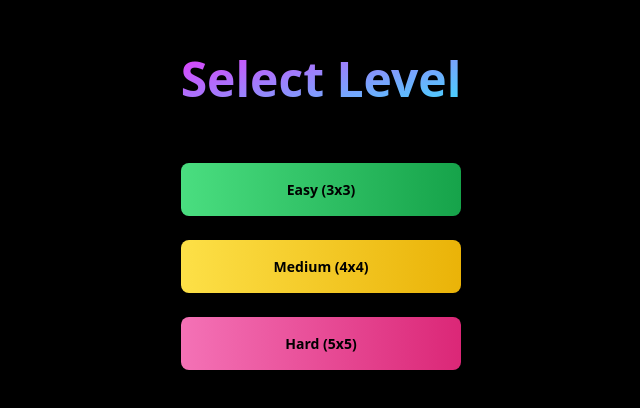
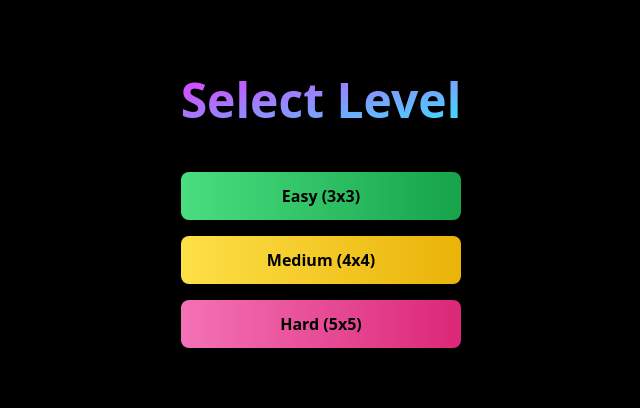
Before and after one commit to vivekfcode51/Tic-Tac-Toe, a React (Vite) app: page / in a window 1280 px wide. Shown: the part 188-596 px from the top of the page, without its empty margins (319-959 px from the left). Built offline with nearby package versions, Linux system fonts and the light colour scheme.

Commit message:
modify all components

```diff
--- a/src/components/GameBoard.jsx
+++ b/src/components/GameBoard.jsx
@@ -165,7 +165,7 @@ const GameBoard = ({ selectedLevel }) => {
       : "grid-cols-3";
 
   return (
-    <div className="min-h-screen flex flex-col justify-between items-center bg-gradient-to-br from-[#0f0c29] via-[#302b63] to-[#24243e] px-4 pt-6 pb-4 relative">
+    <div className="min-h-screen max-h-screen overflow-y-auto flex flex-col items-center bg-gradient-to-br from-[#0f0c29] via-[#302b63] to-[#24243e] px-4 pt-4 pb-2">
       <h1 className="bg-gradient-to-br from-[#667eea] to-[#00f2fe] bg-clip-text text-transparent font-bold text-4xl sm:text-5xl mb-6 text-center">
         TIC-TAC-TOE
       </h1>
@@ -227,7 +227,7 @@ const GameBoard = ({ selectedLevel }) => {
       </div>
 
       {/* Bottom Buttons Row */}
-      <div className="w-full px-4 mt-6 flex flex-col gap-4">
+      <div className="w-full px-4 mt-4 flex flex-col gap-3">
         {/* Top Row: Left and Right Aligned Toggles */}
         <div className="w-full flex justify-between items-start">
           {/* Sound Toggle - Left Aligned */}
@@ -271,7 +271,7 @@ const GameBoard = ({ selectedLevel }) => {
         </div>
 
         {/* Bottom Row: Clear Score Button - Centered */}
-        <div className="w-full flex justify-center">
+        <div className="w-full flex justify-center mb-4">
           <button
             onClick={clearScore}
             className="flex items-center gap-2 px-4 py-2 rounded-full border border-white/40 text-sm font-medium bg-white/10
--- a/src/components/LevelSelect.jsx
+++ b/src/components/LevelSelect.jsx
@@ -1,3 +1,49 @@
+// import React from "react";
+
+// const LevelSelect = ({ onSelect }) => {
+//   const levels = [
+//     {
+//       label: "Easy (3x3)",
+//       value: "easy",
+//       gradient: "from-green-400 to-green-600",
+//     },
+//     {
+//       label: "Medium (4x4)",
+//       value: "medium",
+//       gradient: "from-yellow-300 to-yellow-500",
+//     },
+//     {
+//       label: "Hard (5x5)",
+//       value: "hard",
+//       gradient: "from-pink-400 to-pink-600",
+//     },
+//   ];
+
+//   return (
+//     <div className="h-screen w-screen flex items-center justify-center bg-black">
+//       <div className="text-center">
+//         <h1 className="text-5xl pb-9 font-bold mb-6 bg-gradient-to-br from-[#E040FB] to-[#18FFFF] bg-clip-text text-transparent">
+//           Select Level
+//         </h1>
+
+//         <div className="flex flex-col gap-6 justify-center">
+//           {levels.map((level) => (
+//             <button
+//               key={level.value}
+//               onClick={() => onSelect(level.value)}
+//              className={`px-6 py-4 rounded-lg text-black text-[14px] font-bold
+//                 bg-gradient-to-r ${level.gradient} hover:opacity-90 transition`}
+//             >
+//               {level.label}
+//             </button>
+//           ))}
+//         </div>
+//       </div>
+//     </div>
+//   );
+// };
+
+// export default LevelSelect;
 import React from "react";
 
 const LevelSelect = ({ onSelect }) => {
@@ -20,19 +66,19 @@ const LevelSelect = ({ onSelect }) => {
   ];
 
   return (
-    <div className="h-screen w-screen flex items-center justify-center bg-black">
-      <div className="text-center">
-        <h1 className="text-5xl pb-9 font-bold mb-6 bg-gradient-to-br from-[#E040FB] to-[#18FFFF] bg-clip-text text-transparent">
+    <div className="min-h-screen w-screen flex items-center justify-center bg-black px-4 py-8">
+      <div className="text-center max-w-sm">
+        <h1 className="text-4xl sm:text-5xl pb-6 font-bold mb-6 bg-gradient-to-br from-[#E040FB] to-[#18FFFF] bg-clip-text text-transparent">
           Select Level
         </h1>
 
-        <div className="flex flex-col gap-6 justify-center">
+        <div className="flex flex-col gap-4 w-full">
           {levels.map((level) => (
             <button
               key={level.value}
               onClick={() => onSelect(level.value)}
-             className={`px-6 py-4 rounded-lg text-black text-[14px] font-bold
-                bg-gradient-to-r ${level.gradient} hover:opacity-90 transition`}
+              className={`w-full py-3 rounded-lg text-sm sm:text-base text-black font-semibold
+              bg-gradient-to-r ${level.gradient} hover:opacity-90 transition duration-200`}
             >
               {level.label}
             </button>
```
